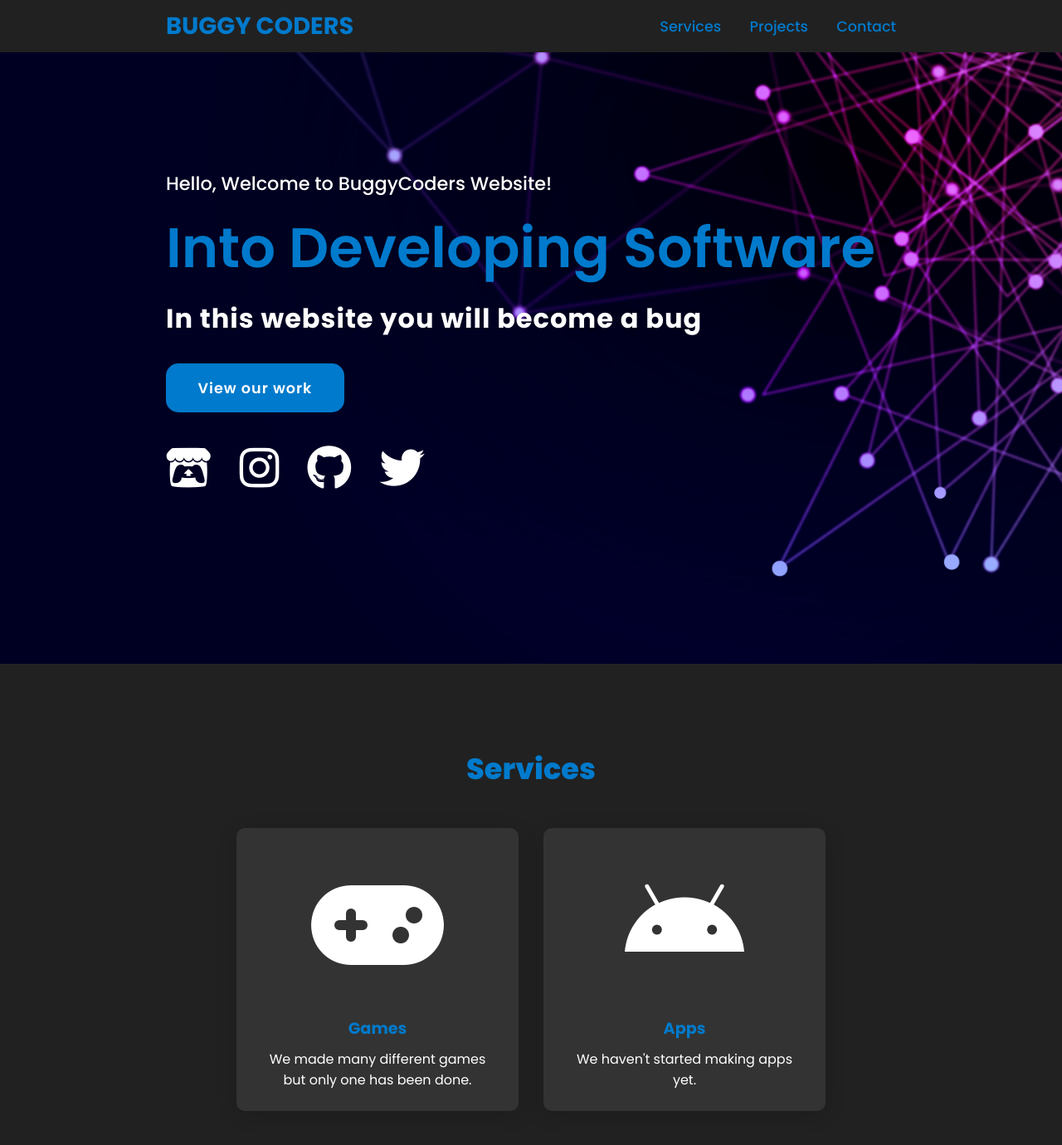
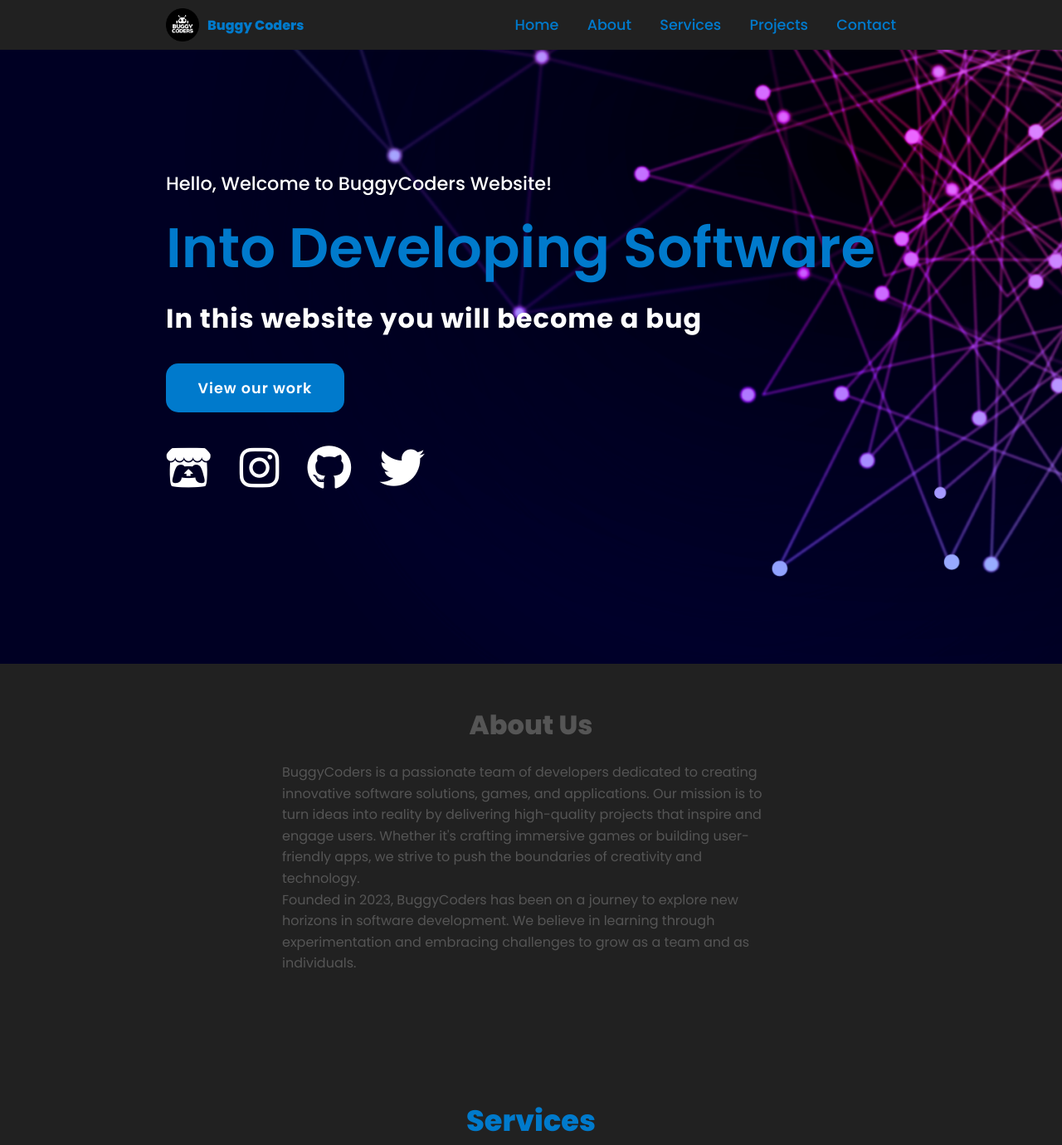
Before and after one commit to Ibrahim-Al-Najjar/BuggyCoders-Website, a website: page index.html in a window 1280 px wide. Shown: the top 1380 px of the page at 83% size. Drawn offline with Linux system fonts and the light colour scheme.

Commit message:
updated some ui
updated

```diff
--- a/css/style.css
+++ b/css/style.css
@@ -20,13 +20,24 @@ header {
 }
 
 .logo {
+  display: flex;
+  align-items: center;
+  color: #007acc;
   text-decoration: none;
-  color: #007acc;
-  text-transform: uppercase;
-  font-weight: 700;
-  font-size: 1.8em;
+  font-size: em;
+  font-weight: 800;
+  gap: 10px;
 }
 
+.logo img {
+  width: 40px;
+  height: auto;
+}
+
+.logo span {
+  font-size: 1.5rem;
+  font-weight: bold;
+}
 .navigation a {
   color: #007acc;
   text-decoration: none;
@@ -131,6 +142,7 @@ section {
   padding: 25px;
   margin: 15px;
   transition: 0.7s ease;
+
 }
 
 .card:hover {
@@ -373,3 +385,37 @@ section {
     margin: 5px 0;
   }
 }
+
+.about {
+  padding: 50px 20px;
+  background-color: #212121;
+  text-align: center;
+}
+
+.about .title {
+  font-size: 2rem;
+  margin-bottom: 20px;
+  color: #555;
+}
+
+.about .content {
+  display: flex;
+  flex-wrap: wrap;
+  justify-content: center;
+  align-items: center;
+  gap: 20px;
+}
+
+.about-text {
+  max-width: 600px;
+  text-align: left;
+  font-size: 1rem;
+  line-height: 1.6;
+  color: #555;
+}
+
+.about-image img {
+  max-width: 100%;
+  height: auto;
+  border-radius: 10px;
+}
--- a/index.html
+++ b/index.html
@@ -14,8 +14,12 @@
 
 <body>
   <header>
-    <a href="#" class="logo">Buggy Coders</a>
+    <a href="#" class="logo"><img src="Images/BuggyCoders.png" alt="Logo" class="logo-image">
+      Buggy Coders
+    </a>
     <nav class="navigation">
+      <a href="#home">Home</a>
+      <a href="#about">About</a>
       <a href="#services">Services</a>
       <a href="#projects">Projects</a>
       <a href="#contact">Contact</a>
@@ -40,26 +44,66 @@
     </div>
   </section>
 
+
+<section class="about" id="about">
+  <h2 class="title">About Us</h2>
+  <div class="content">
+    <div class="about-text">
+      <p>
+        BuggyCoders is a passionate team of developers dedicated to creating innovative software solutions, games, and applications.
+        Our mission is to turn ideas into reality by delivering high-quality projects that inspire and engage users.
+        Whether it's crafting immersive games or building user-friendly apps, we strive to push the boundaries of creativity and technology.
+      </p>
+      <p>
+        Founded in 2023, BuggyCoders has been on a journey to explore new horizons in software development.
+        We believe in learning through experimentation and embracing challenges to grow as a team and as individuals.
+      </p>
+    </div>
+
+  </div>
+</section>
+
  <section class="cards" id="services">
   <h2 class="title">Services</h2>
   <div class="content">
     <div class="card">
       <div class="icon">
-          <i class="fa-solid fa-gamepad fa-1x"></i>
+        <i class="fa-solid fa-gamepad"></i>
       </div>
       <div class="info">
-          <h3>Games</h3>
-          <p>We made many different games but only one has been done.</p>
+        <h3>Game Development</h3>
+        <p>We create immersive and engaging games that captivate players and push the boundaries of creativity.</p>
       </div>
     </div>
 
     <div class="card">
       <div class="icon">
-          <i class="fa-brands fa-android fa-1x"></i>
+        <i class="fa-brands fa-android"></i>
       </div>
       <div class="info">
-          <h3>Apps</h3>
-          <p>We haven't started making apps yet.</p>
+        <h3>App Development</h3>
+        <p>We design and develop user-friendly mobile applications tailored to your needs.</p>
+      </div>
+    </div>
+
+    <div class="card">
+      <div class="icon">
+        <i class="fa-solid fa-code"></i>
+      </div>
+      <div class="info">
+        <h3>Web Development</h3>
+        <p>We build responsive and modern websites to help you establish a strong online presence.</p>
+      </div>
+    </div>
+
+    <!-- New Cyber Security Card -->
+    <div class="card">
+      <div class="icon">
+        <i class="fa-solid fa-shield-halved"></i>
+      </div>
+      <div class="info">
+        <h3>Cyber Security</h3>
+        <p>We provide advanced cyber security solutions to protect your data and systems from threats.</p>
       </div>
     </div>
   </div>
@@ -133,8 +177,6 @@
       <a href="https://github.com/BuggyCoders" target="_blank"><i class="fa-brands fa-github fa-1x"></i></a>
       <a href="https://twitter.com/BuggyCodersTeam" target="_blank"><i class="fa-brands fa-twitter fa-1x"></i></a>
   </footer>
-
-
 </body>
 
 </html>
```
Lines whose indentation alone changed are shown as unchanged.
